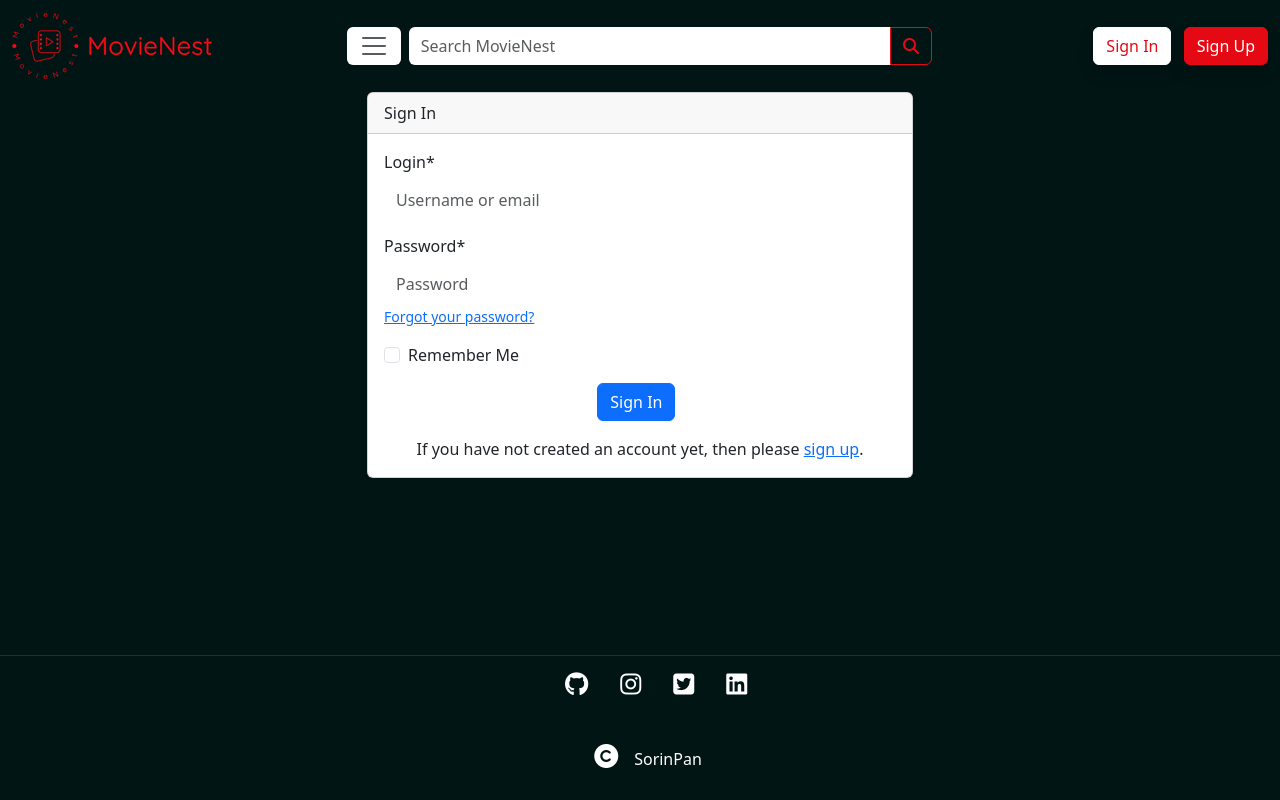
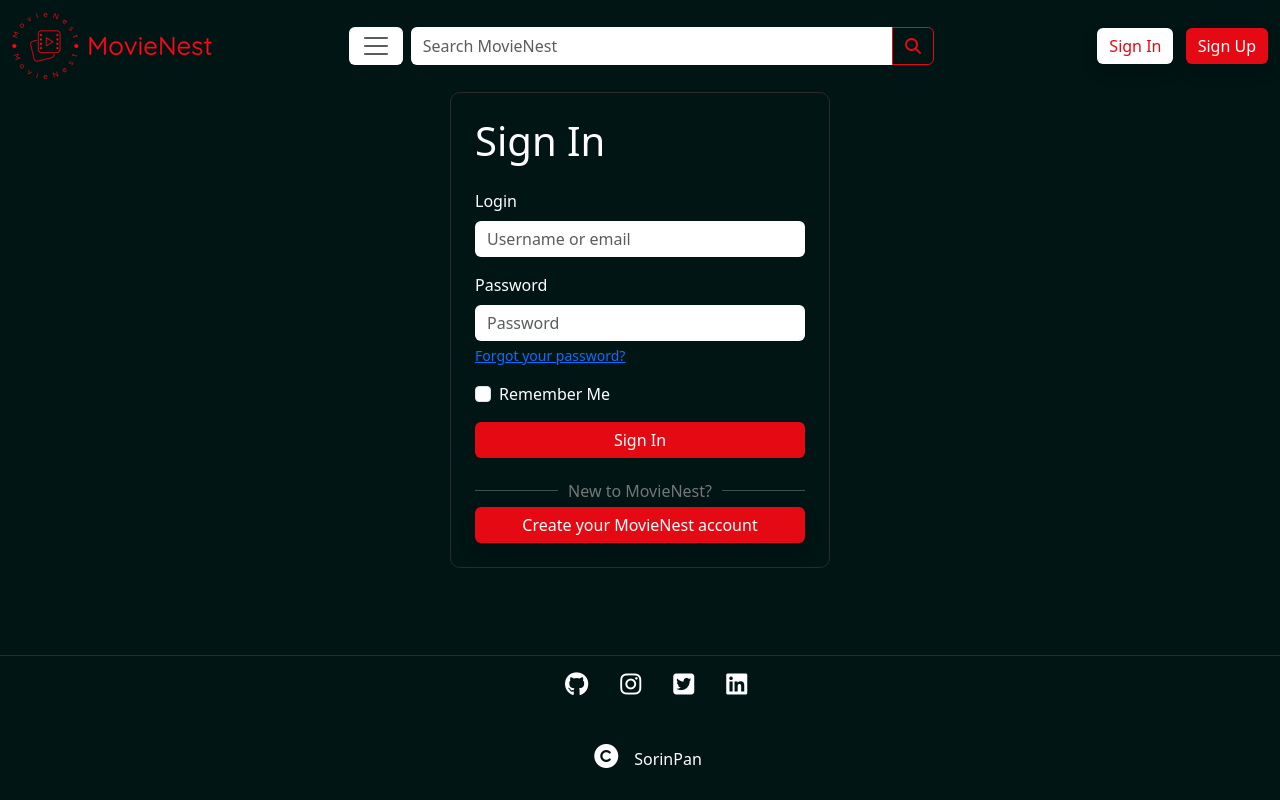
Before and after one commit to SorinPan/movie-nest, a Django app: page /accounts/login/ in a window 1280 px wide. Run offline with Django 4.2, Linux system fonts and the light colour scheme; some libraries are stand-ins or nearby versions.

Commit message:
Style sign in page

```diff
--- a/static/css/style.css
+++ b/static/css/style.css
@@ -17,6 +17,10 @@
     font-family: "Lato" sans-serif;
     display: flex;
     flex-direction: column;
+}
+
+.btn {
+    border: none;
 }
 
 /* Header */
@@ -137,3 +141,36 @@
     flex: 1;
     background-color: #001514;
 }
+
+/* Authentication Forms */
+
+.auth-container {
+    border: 1px solid #2b2b2b;
+    border-radius: 10px;
+    padding: 1.5rem;
+}
+
+.auth-heading {
+    margin-bottom: 1.5rem;
+}
+
+.asteriskField {
+    display: none;
+}
+
+.divider-line {
+    flex-grow: 1;
+    height: 1px;
+    background-color: #2b2b2b;
+}
+
+.divider-text {
+    color: #767676;
+    margin: 0 10px;
+}
+
+.btn-auth {
+    width: 100%;
+    background-color: #E50914;
+    border: none;
+}
--- a/templates/account/login.html
+++ b/templates/account/login.html
@@ -6,12 +6,12 @@
 {% block content %}
     <div class="container">
         <div class="row justify-content-center">
-            <div class="col-md-6">
-                <div class="card">
-                    <div class="card-header">{{ _('Sign In') }}</div>
+            <div class="auth-container col-md-4">
 
-                    <div class="card-body">
-                        <form method="post" action="{% url 'account_login' %}">
+                    <h1 class="auth-heading">{% trans "Sign In" %}</h1>
+
+                    <div class="row">
+                        <form method="POST" action="{% url 'account_login' %}">
                             {% csrf_token %}
 
                             {{ form|crispy }}
@@ -20,21 +20,23 @@
                                 <input type="hidden" name="{{ redirect_field_name }}" value="{{ redirect_field_value }}" />
                             {% endif %}
 
-                            <div class="form-group d-flex justify-content-center">
-                                <div class="col-md-6 offset-md-4">
-                                    <button type="submit" class="btn btn-primary">
-                                        {{ _('Sign In') }}
-                                    </button>
+                            <div class="row">
+                                <div class="col-12 d-flex justify-content-center">
+                                    <button type="submit" class="btn btn-primary btn-auth">{% trans "Sign In" %}</button>
                                 </div>
                             </div>
                         </form>
 
                         <div class="text-center mt-3">
-                            {% trans "If you have not created an account yet, then please" %}
-                            <a href="{% url 'account_signup' %}">{% trans "sign up" %}</a>.
+                            <div class="d-flex align-items-center">
+                                <hr class="divider-line">
+                                <span class="divider-text">{% trans "New to MovieNest" %}?</span>
+                                <hr class="divider-line">
+                            </div>
+                            <a class="btn btn-primary shadow btn-auth" role="button" href="{% url 'account_signup' %}">{% trans "Create your MovieNest account" %}</a>
                         </div>
                     </div>
-                </div>
+
             </div>
         </div>
     </div>
```
